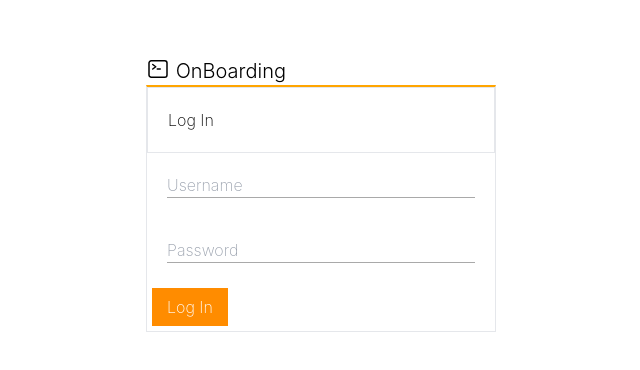
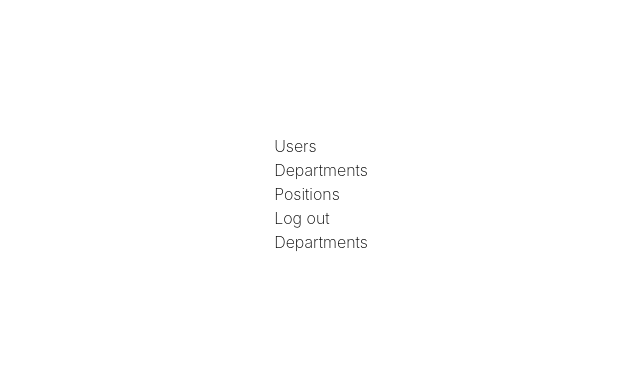
Before and after one commit to LtDanis/fe-onboarding, a React (Vite) app: page /departments in a window 1280 px wide. Shown: the part 206-576 px from the top of the page, without its empty margins (319-959 px from the left). Built offline with nearby package versions, Linux system fonts and the light colour scheme; sample sign-in values are in the browser's storage.

Commit message:
initial navigation between pages and check that we have token

```diff
--- a/package.json
+++ b/package.json
@@ -16,6 +16,7 @@
     "react-dom": "^18.3.1",
     "react-hook-form": "^7.52.1",
     "react-query": "^3.39.3",
+    "router": "^1.3.8",
     "yup": "^1.4.0"
   },
   "devDependencies": {
@@ -29,6 +30,7 @@
     "eslint-plugin-react-hooks": "^4.6.2",
     "eslint-plugin-react-refresh": "^0.4.7",
     "postcss": "^8.4.39",
+    "react-router-dom": "^6.25.1",
     "tailwindcss": "^3.4.4",
     "typescript": "^5.2.2",
     "vite": "^5.3.1"
--- a/src/App.tsx
+++ b/src/App.tsx
@@ -1,13 +1,29 @@
 import "./App.css"
 import LoginForm from "./components/login/LoginForm.tsx"
-import UserList from "./components/UserList.tsx"
 import useLogin from "./hooks/useLogin.tsx"
+import { BrowserRouter, Route, Routes } from "react-router-dom"
+import DepartmentList from "./components/department/DepartmentList.tsx"
+import UserList from "./components/user/UserList.tsx"
+import Layout from "./components/generic/Layout.tsx"
 
 export default function App() {
-  const { onSignIn, loggedIn, state } = useLogin()
-  return loggedIn ? (
-    <UserList />
-  ) : (
-    <LoginForm onSignIn={onSignIn} state={state} />
+  const { onSignIn, handleLogout, loggedIn, state } = useLogin()
+
+  return (
+    <BrowserRouter>
+      <Routes>
+        <Route
+          path="/login"
+          element={<LoginForm onSignIn={onSignIn} state={state} />}
+        />
+        <Route
+          path="/"
+          element={<Layout loggedIn={loggedIn} handleLogout={handleLogout} />}
+        >
+          <Route path="users" element={<UserList />} />
+          <Route path="departments" element={<DepartmentList />} />
+        </Route>
+      </Routes>
+    </BrowserRouter>
   )
 }
--- a/src/components/UserList.tsx
+++ /dev/null
@@ -1,9 +0,0 @@
-import './UserList.css'
-
-export default function LoginForm() {
-    return (
-        <>
-            <p>Users</p>
-        </>
-    )
-}
--- /dev/null
+++ b/src/components/department/DepartmentList.tsx
@@ -0,0 +1,9 @@
+import "./DepartmentList.css"
+
+export default function DepartmentList() {
+  return (
+    <>
+      <p>Departments</p>
+    </>
+  )
+}
--- /dev/null
+++ b/src/components/generic/Layout.tsx
@@ -0,0 +1,43 @@
+import "./Layout.css"
+import { Link, Outlet, useNavigate } from "react-router-dom"
+import { useEffect } from "react"
+
+export default function Layout({
+  loggedIn,
+  handleLogout,
+}: {
+  loggedIn: boolean
+  handleLogout: () => void
+}) {
+  if (!loggedIn) {
+    const navigate = useNavigate()
+    useEffect(() => {
+      navigate("/login")
+    })
+  }
+  return (
+    <>
+      <nav>
+        <ul>
+          <li>
+            <Link to="/user">Users</Link>
+          </li>
+          <li>
+            <Link to="/departments">Departments</Link>
+          </li>
+          <li>
+            <Link to="/positions">Positions</Link>
+          </li>
+
+          <li>
+            <Link to="/" onClick={handleLogout}>
+              Log out
+            </Link>
+          </li>
+        </ul>
+      </nav>
+
+      <Outlet />
+    </>
+  )
+}
--- a/src/components/login/LoginForm.tsx
+++ b/src/components/login/LoginForm.tsx
@@ -3,6 +3,7 @@ import FormInput from "./FormInput.tsx"
 import Button from "./Button.tsx"
 import CommandLineSvg from "../../assets/CommandLine.tsx"
 import { FormEventHandler } from "react"
+import { useNavigate } from "react-router-dom"
 
 export default function LoginForm({
   onSignIn,
@@ -11,6 +12,10 @@ export default function LoginForm({
   onSignIn: FormEventHandler
   state: string
 }) {
+  const navigate = useNavigate()
+  if (state === "success") {
+    navigate("/users")
+  }
   return (
     <div className="flex flex-col min-w-[350px] login-form">
       <h1 className="text-xl flex">
--- /dev/null
+++ b/src/components/user/UserList.tsx
@@ -0,0 +1,9 @@
+import "./UserList.css"
+
+export default function UserList() {
+  return (
+    <>
+      <p>Users</p>
+    </>
+  )
+}
--- a/src/hooks/useLogin.tsx
+++ b/src/hooks/useLogin.tsx
@@ -1,7 +1,8 @@
 import { FormEventHandler, useState } from "react"
 
 export default function useLogin() {
-  const [loggedIn, setLoggedIn] = useState(false)
+  const currentState = Boolean(localStorage.getItem("accessToken"))
+  const [loggedIn, setLoggedIn] = useState(currentState)
   const [state, setState] = useState("")
 
   const LOGIN_URL = "http://localhost:3002/auth/login"
```
Also changed, not shown: src/components/department/DepartmentList.css (added), src/components/generic/Layout.css (added), src/components/user/UserList.css (added), 1 other file (tests, documents, lock files or other folders).
